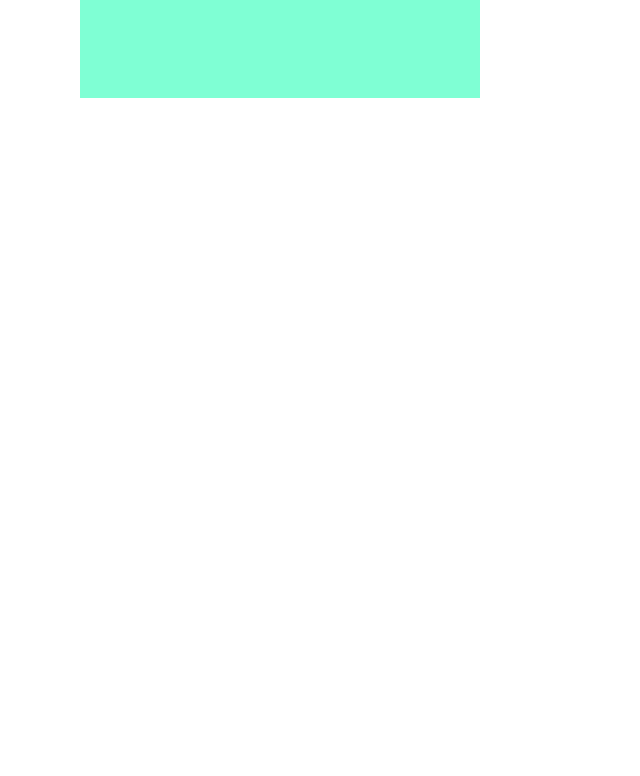
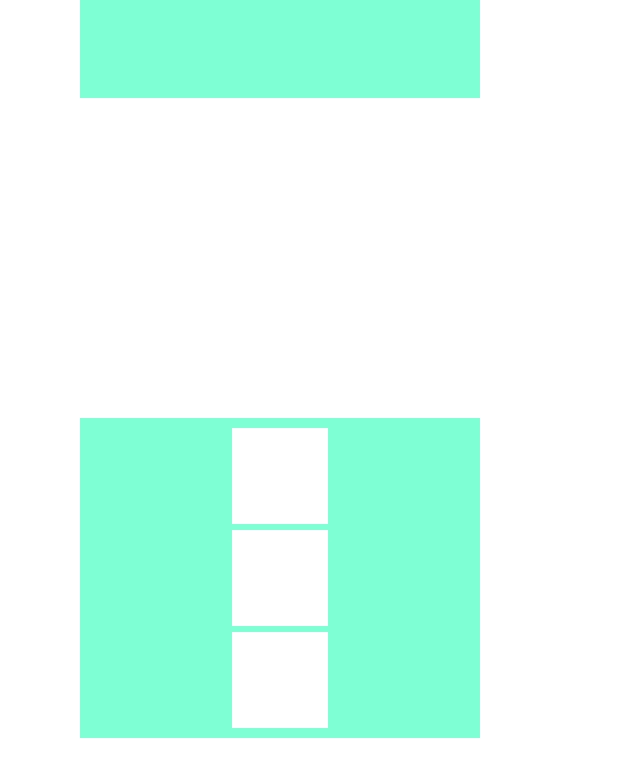
Before and after one commit to travisburns/framermotion, a React (Vite) app in the folder framermotiontut/: page / in a window 1280 px wide. Shown: the part 942-1718 px from the top of the page, without its empty margins (0-640 px from the left). Before the commit the page ends 1440 px from the top, so only its background shows below. Built offline with nearby package versions, Linux system fonts and the light colour scheme.

Commit message:
added box3 stats with variant properties

```diff
--- a/framermotiontut/src/App.css
+++ b/framermotiontut/src/App.css
@@ -23,3 +23,12 @@
   align-items: center;
   justify-content: center;
 }
+
+.boxitem {
+  width: 0.5rem;
+  height: 0.5rem;
+  background-color: white;
+  padding: 3rem;
+  list-style: none;
+  margin: 3px;
+}
--- a/framermotiontut/src/App.jsx
+++ b/framermotiontut/src/App.jsx
@@ -3,6 +3,7 @@
 import './App.css'
 import Box1 from './components/Box1/Box1'
 import Box2 from './components/Box2/Box2'
+import Box3 from './components/Box3/Box3'
 
 
 function App() {
@@ -12,7 +13,7 @@
    <div className='App'>
     <Box1 />
     <Box2 />
-
+    <Box3 />
    </div>
 
 
--- /dev/null
+++ b/framermotiontut/src/components/Box3/Box3.jsx
@@ -0,0 +1,63 @@
+import React, { useState } from 'react'
+import { color, motion } from "framer-motion"
+
+
+export default function Box3() {
+
+ const boxVariant = {
+    hidden: {
+        x:"-100vw"
+    },
+
+    visible: {
+        x: 0,
+        transition: {
+            delay: 0.5,
+            when: "beforeChildren",
+            staggerChildren: 0.2
+        }
+    }
+ }
+
+ const listVariant = {
+    hidden: {
+        x: -10,
+        opacity: 0
+    },
+
+    visible: {
+        x: 0,
+        opacity: 1,
+
+
+    }
+ }
+
+  return (
+    <div className='box-container'>
+      <motion.div
+
+      className='box'
+        variants={boxVariant}
+        animate="visible"
+        initial="hidden"
+
+      >
+
+    {[1, 2, 3].map(box => {
+        return (
+        <motion.li
+        className='boxitem'
+        variants={listVariant}
+
+        ></motion.li>
+        )
+
+
+    })
+
+    }
+      </motion.div>
+    </div>
+  )
+}
```
